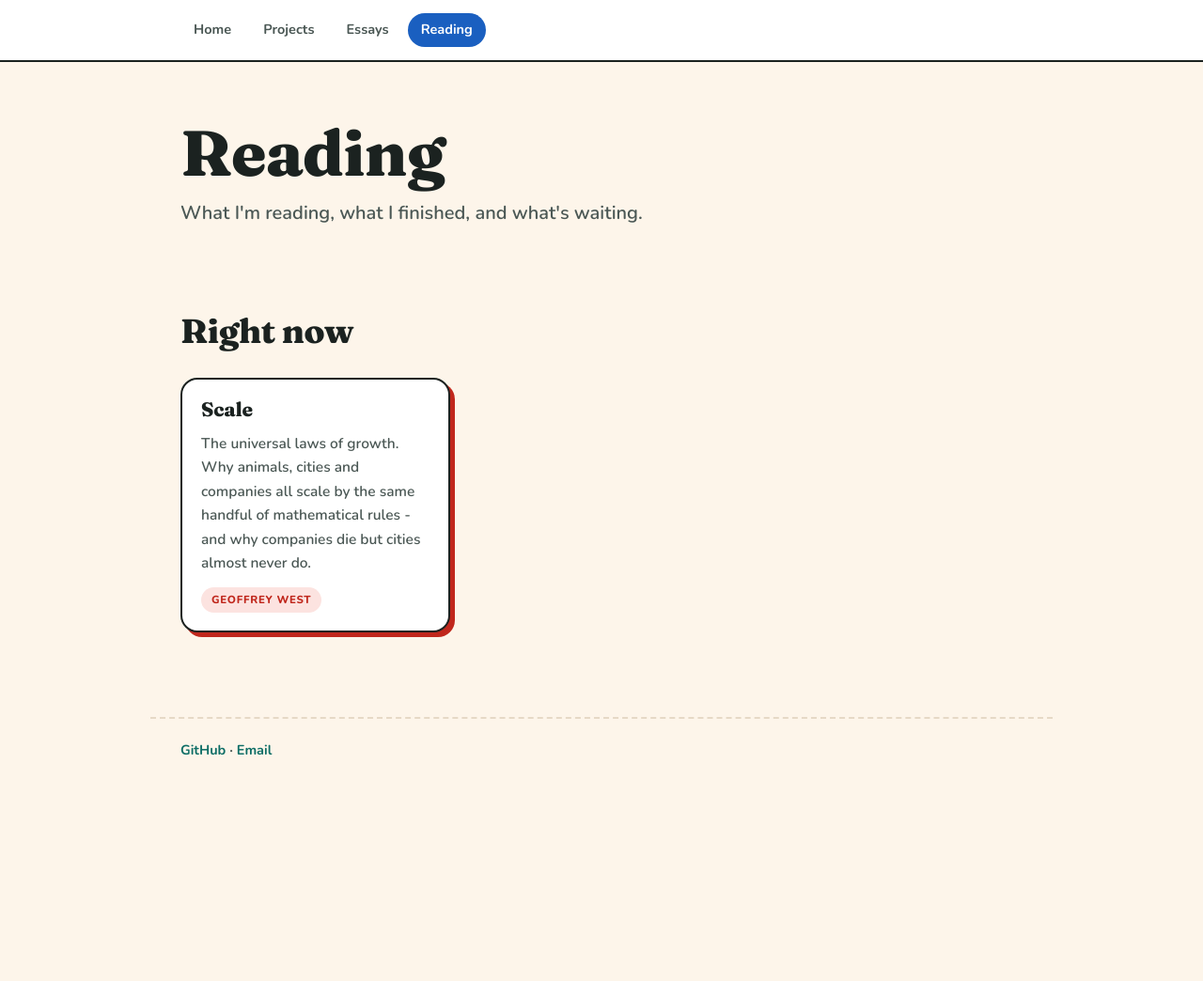
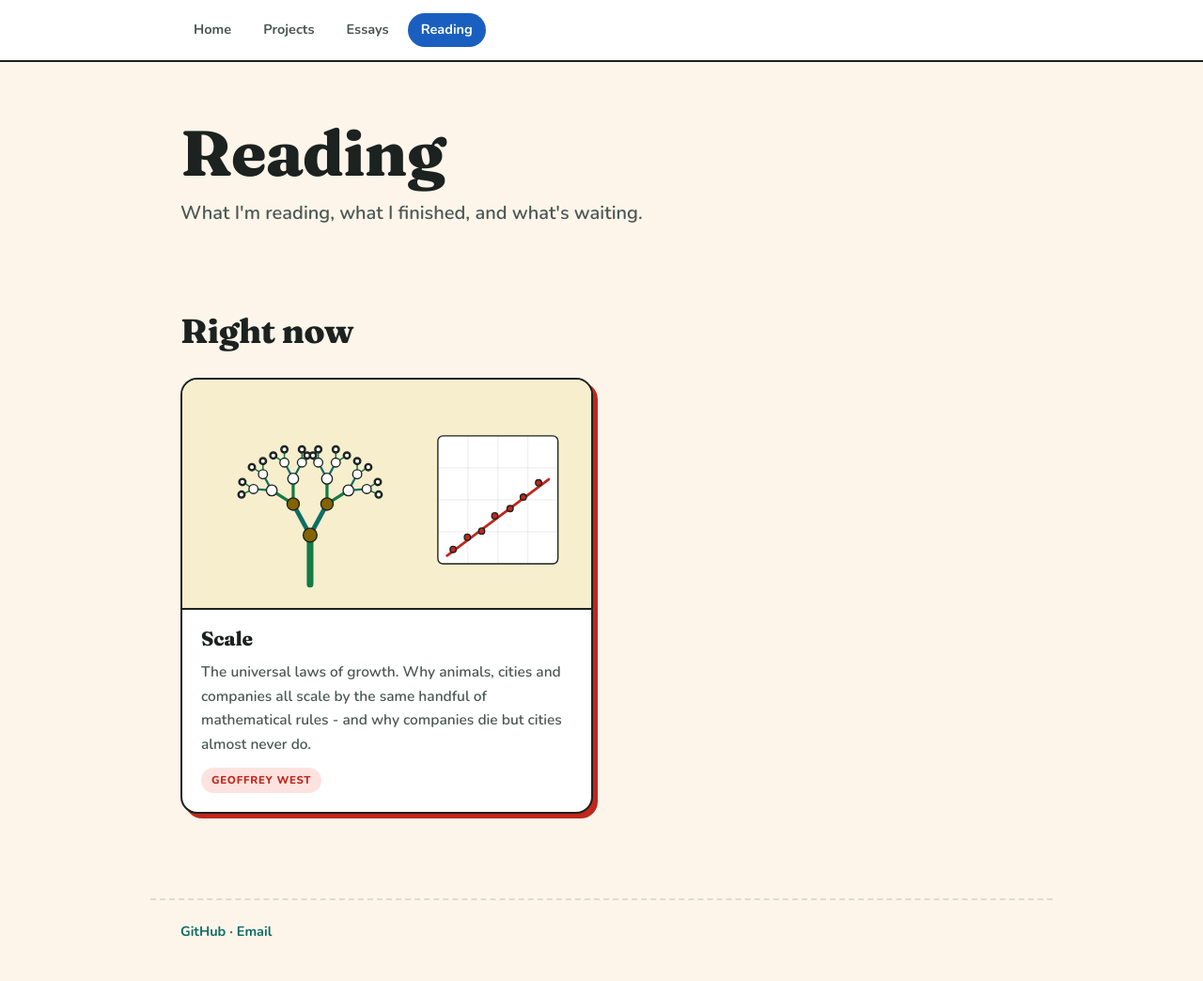
Before and after one commit to stevethetechguy/stevethetechguy.github.io, a Jekyll site: the page built from reading.html, in a window 1280 px wide. Shown: the whole page at 94% size. Built offline with Jekyll 4.4.1, drawn with Linux system fonts in a browser that asks for light colours; before the commit the page ends 900 px from its top, so only the background shows below that.

Commit message:
Give books cover art
Adds an SVG illustration per book, drawn in the crayon palette. Scale
gets West's own argument: a branching network on the left and the
three-quarter power law as a straight line on a log-log plot.

Reading cards now share the project card's cover treatment through a
book.html include, which also collapses the three duplicated shelf
blocks into one loop.

Co-Authored-By: Claude Opus 5 <noreply@anthropic.com>

```diff
--- a/_data/reading.yml
+++ b/_data/reading.yml
@@ -5,10 +5,12 @@
 #   status:   current | finished | queued
 #   note:     one line - what it's about, or why you picked it up
 #   finished: 2026-08   (only for finished books)
+#   image:    /assets/img/books/slug.svg  (optional)
 
 - title: Scale
   author: Geoffrey West
   status: current
+  image: /assets/img/books/scale.svg
   note: >
     The universal laws of growth. Why animals, cities and companies all
     scale by the same handful of mathematical rules - and why companies
--- /dev/null
+++ b/_includes/book.html
@@ -0,0 +1,14 @@
+<article class="card{% if include.book.image %} has-cover{% endif %}">
+  {% if include.book.image %}
+  <div class="cover">
+    <img src="{{ include.book.image | relative_url }}"
+         alt="Illustration for {{ include.book.title }}" loading="lazy">
+  </div>
+  {% endif %}
+  <div class="card-body">
+    <h3>{{ include.book.title }}</h3>
+    {% if include.book.note %}<p>{{ include.book.note }}</p>{% endif %}
+    {% if include.book.finished %}<div class="when">{{ include.book.finished }}</div>{% endif %}
+    {% if include.book.author %}<div class="meta"><span class="pill">{{ include.book.author }}</span></div>{% endif %}
+  </div>
+</article>
--- a/reading.html
+++ b/reading.html
@@ -5,37 +5,19 @@ blurb: What I'm reading, what I finished, and what's waiting.
 permalink: /reading/
 ---
 {% if site.data.reading and site.data.reading.size > 0 %}
-  {% assign current = site.data.reading | where: "status", "current" %}
-  {% assign finished = site.data.reading | where: "status", "finished" %}
-  {% assign queued = site.data.reading | where: "status", "queued" %}
-
-  {% if current.size > 0 %}
-  <section><div class="sh"><h2>Right now</h2></div><div class="grid">
-    {% for b in current %}<article class="card"><h3>{{ b.title }}</h3>
-      {% if b.note %}<p>{{ b.note }}</p>{% endif %}
-      <div class="meta">{% if b.author %}<span class="pill">{{ b.author }}</span>{% endif %}</div>
-    </article>{% endfor %}
-  </div></section>
-  {% endif %}
-
-  {% if finished.size > 0 %}
-  <section><div class="sh"><h2>Finished</h2></div><div class="grid">
-    {% for b in finished %}<article class="card"><h3>{{ b.title }}</h3>
-      {% if b.note %}<p>{{ b.note }}</p>{% endif %}
-      {% if b.finished %}<div class="when">{{ b.finished }}</div>{% endif %}
-      <div class="meta">{% if b.author %}<span class="pill">{{ b.author }}</span>{% endif %}</div>
-    </article>{% endfor %}
-  </div></section>
-  {% endif %}
-
-  {% if queued.size > 0 %}
-  <section><div class="sh"><h2>Next up</h2></div><div class="grid">
-    {% for b in queued %}<article class="card"><h3>{{ b.title }}</h3>
-      {% if b.note %}<p>{{ b.note }}</p>{% endif %}
-      <div class="meta">{% if b.author %}<span class="pill">{{ b.author }}</span>{% endif %}</div>
-    </article>{% endfor %}
-  </div></section>
-  {% endif %}
+  {% assign shelves = "current,Right now|finished,Finished|queued,Next up" | split: "|" %}
+  {% for shelf in shelves %}
+    {% assign bits = shelf | split: "," %}
+    {% assign books = site.data.reading | where: "status", bits[0] %}
+    {% if books.size > 0 %}
+    <section>
+      <div class="sh"><h2>{{ bits[1] }}</h2></div>
+      <div class="grid projects">
+        {% for b in books %}{% include book.html book=b %}{% endfor %}
+      </div>
+    </section>
+    {% endif %}
+  {% endfor %}
 {% else %}
 <div class="empty">
   <h3>No books listed yet</h3>
```
Also changed, not shown: assets/img/books/scale.svg (added).
